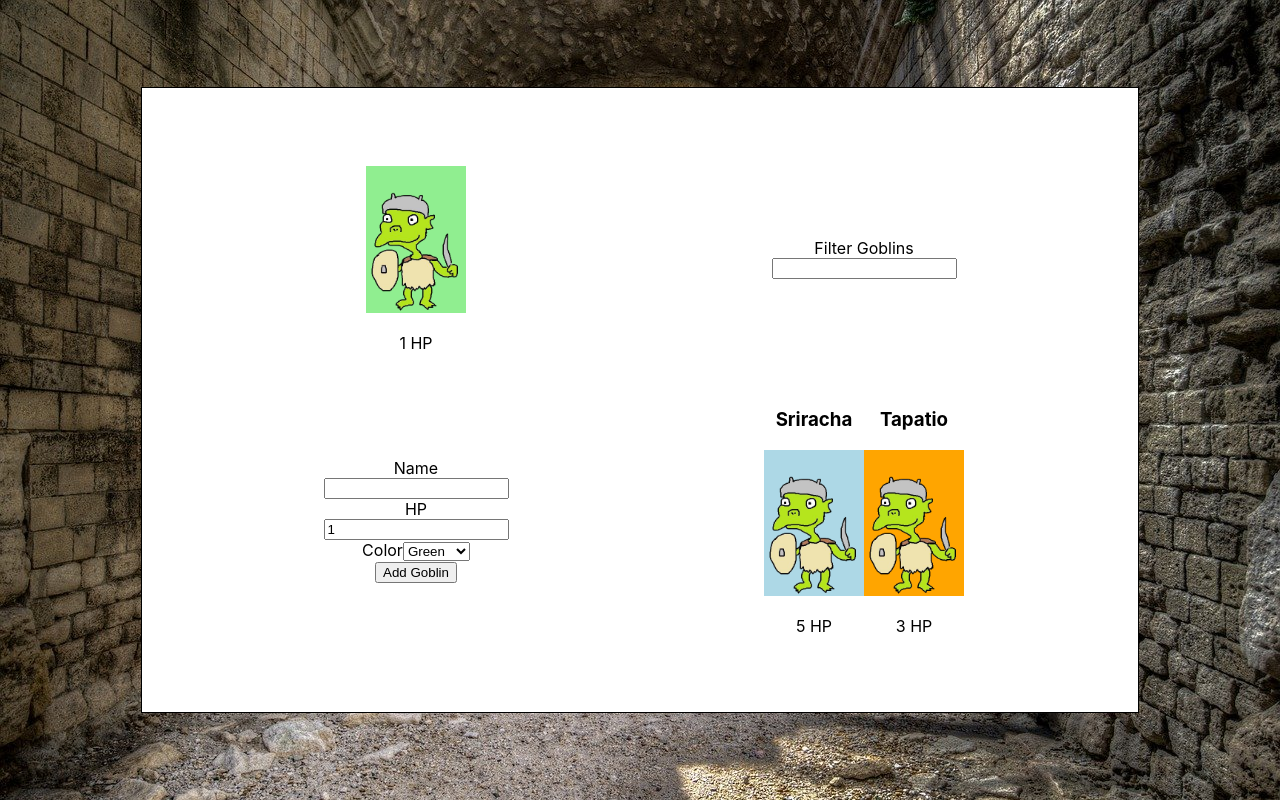
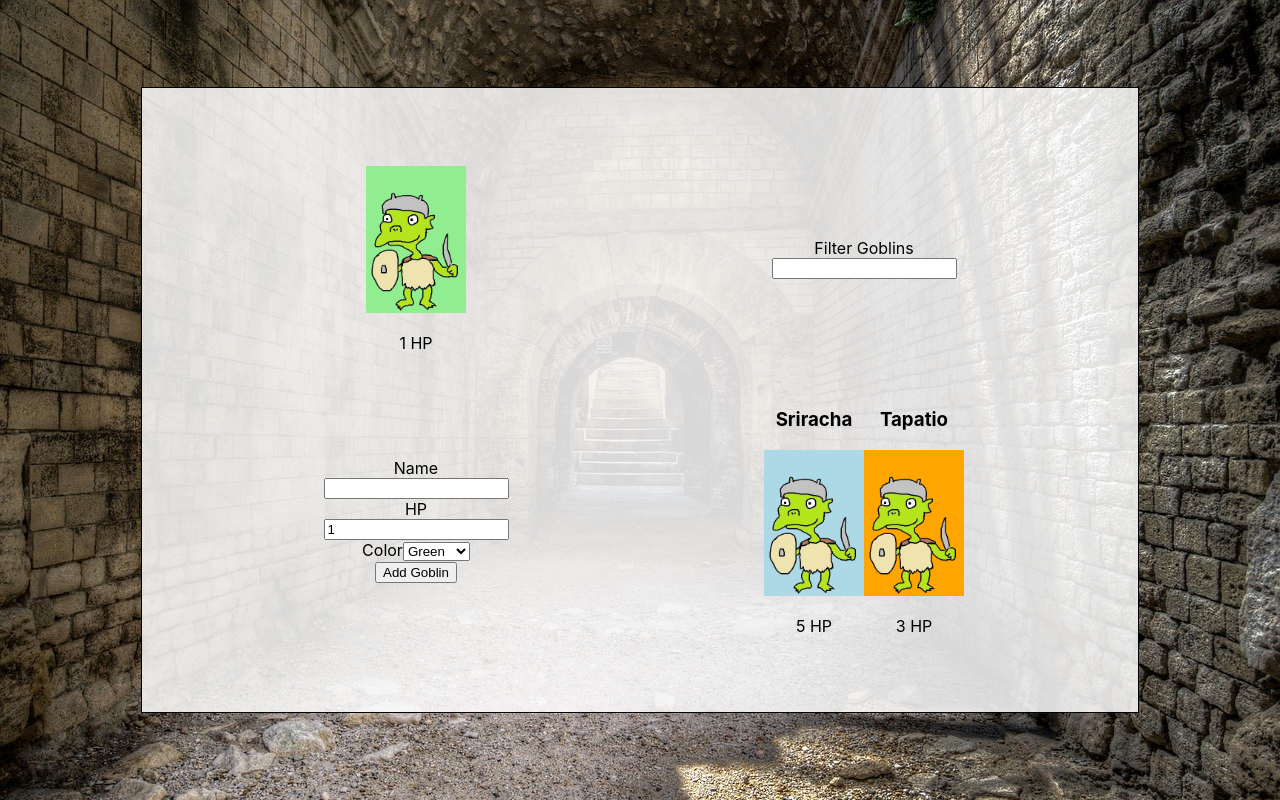
Before and after one commit to ElliottProductions/react-goblin-builder-half-baked-feb22, a React (Create React App) app: page / in a window 1280 px wide. Built offline with nearby package versions, Linux system fonts and the light colour scheme.

Commit message:
Goblin deletion works now!

```diff
--- a/src/App.css
+++ b/src/App.css
@@ -12,7 +12,7 @@ body {
 
 .App {
   width: 70%;
-  background-color: white;
+  background-color: rgba(255, 255, 255, 0.849);
   display: grid;
   grid-template-columns: 1fr 1fr;
   border: solid 1px black;
--- a/src/App.js
+++ b/src/App.js
@@ -35,7 +35,8 @@ function App() {
       color: goblinFormColor
     };
     // update the allGoblins array. Add the new goblin to the allGoblins array immutably.
-    setAllGoblins([...allGoblins, newGob]);    // clear out the goblin form state items by setting them to empty strings. This will cause the form to reset in the UI.
+    setAllGoblins([...allGoblins, newGob]);
+    // clear out the goblin form state items by setting them to empty strings. This will cause the form to reset in the UI.
     setGoblinFormColor('lightgreen');
     setGoblinFormHP('');
     setGoblinFormName('');
@@ -43,10 +44,12 @@ function App() {
 
   function handleDeleteGoblin(name) {
     // find the index of the goblin in allGoblins with this name
-
+    const goblin = allGoblins.findIndex(goblin => goblin.name === name);
+    console.log(goblin);
     // use splice to delete the goblin object at this index
-
+    allGoblins.splice(goblin, 1);
     // update the allGoblins array immutably to this new, smaller array
+    setAllGoblins([...allGoblins]);
   }
 
   function handleFilterGoblins(search) {
```
